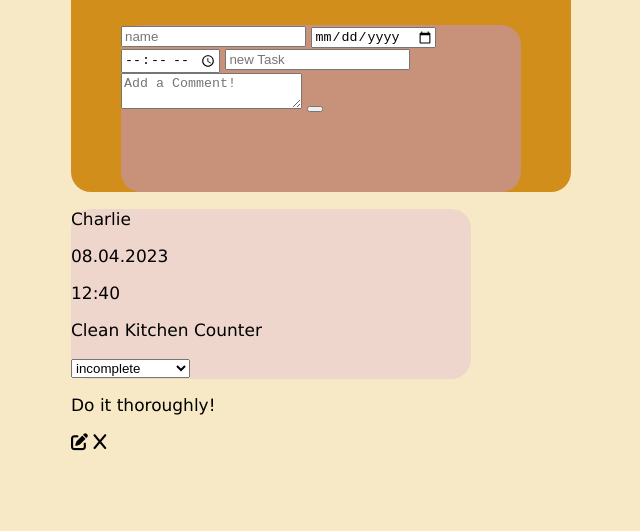
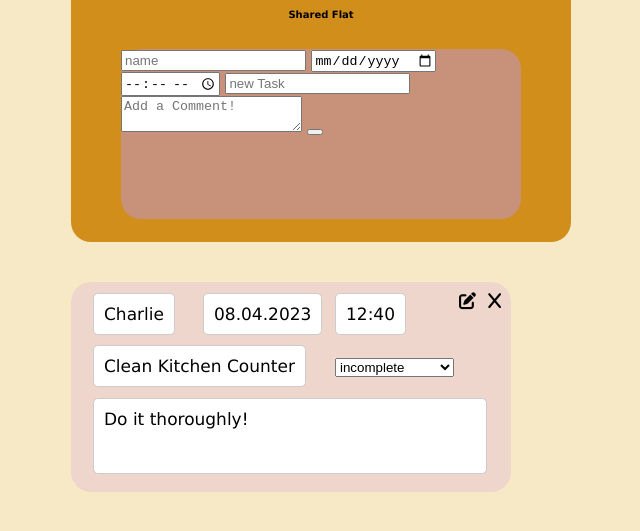
Before and after one commit to PenelopeJulia/EIA2_SoSe23, a plain HTML site: page A03_ToDoList_Form/ToDoList.html in a window 1280 px wide. Shown: the part 183-714 px from the top of the page, without its empty margins (369-1009 px from the left). Drawn offline with Linux system fonts and the light colour scheme.

Commit message:
Fix fixed box

```diff
--- a/A03_ToDoList_Form/ToDoList.html
+++ b/A03_ToDoList_Form/ToDoList.html
@@ -21,13 +21,14 @@
 
     <div class="box1">
 
-        <input type="" class="name" placeholder="name">
-        <input type="date" class="date" placeholder="date">
-        <input type="time" class="time" placeholder="time">
-        <input type="" class="task" placeholder="new Task">
+        <div class="addTaskDiv">
+        <input type="" class="nameBox1" placeholder="name">
+        <input type="date" class="deadline" id="date" placeholder="date">
+        <input type="time" class="deadline" id="time" placeholder="time">
+        <input type="" class="taskBox1" placeholder="new Task">
         <textarea type="" placeholder="Add a Comment!"></textarea>
         <button id="createTaskButton" ></button>
-
+    </div>
     </div>
 </div>
 
--- a/A03_ToDoList_Form/style.css
+++ b/A03_ToDoList_Form/style.css
@@ -15,7 +15,7 @@ body {
     background-color: #d28e1a;
     border-radius: 20px;
     width: 500px;
-    height: 300px;
+    height: 350px;
     display: flex; /* Enable flexbox layout */
     flex-direction: column; /* Set the direction of the flexbox layout to column */
     align-items: center; /* Center child elements vertically */
@@ -44,13 +44,89 @@ h2 {
     background-color: #c89179;
 }
 
+.addTaskDiv {
+
+}
+
+#name {
+    margin-left: 20px;
+
+}
+
+#date {
+
+}
+
+.time {margin: 20px 20px}
+
 .box2 {
+    margin-top: 10%;
+
     width: 400px;
     height: 170px;
     border-radius: 20px;
     background-color: #eed6cc;
+    position: relative;
+    padding: 20px;
+}
+
+.box2 p {
+    margin: 0;
+    padding: 10px;
+    background-color: #fff;
+    border: 1px solid #ccc;
+    border-radius: 5px;
+}
+
+.name {
+    position: absolute;
+    top: 5%;
+    left: 5%;
 }
 
 .date {
+    position: absolute;
+    top: 5%;
+    left: 30%;
+    text-align: center;
+}
 
+.time {
+    position: absolute;
+    top: 5%;
+    left: 60%;
+    text-align: center;
 }
+
+.task {
+    position: absolute;
+    top: 30%;
+    left: 5%;
+}
+
+.comment {
+    position: absolute;
+    top: 55%;
+    left: 5%;
+    padding-bottom: 10% !important;
+    padding-right: 54% !important;
+    box-sizing: border-box;
+}
+
+#status {
+    position: absolute;
+    top: 36%;
+    left: 60%;
+}
+
+.fa-pen-to-square {
+    position: absolute;
+    top: 10px;
+    right: 35px;
+}
+
+.fa-x {
+    position: absolute;
+    top: 10px;
+    right: 10px;
+}
```
